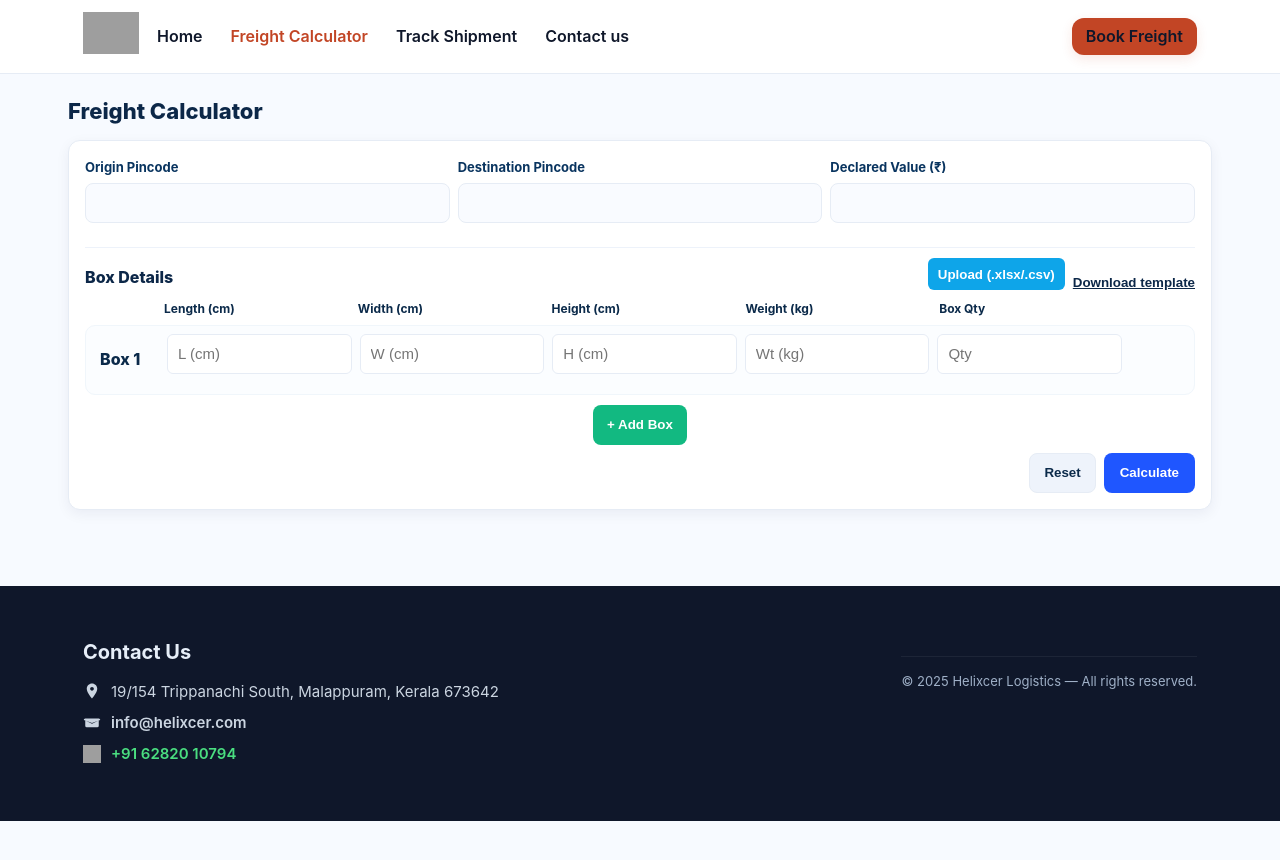
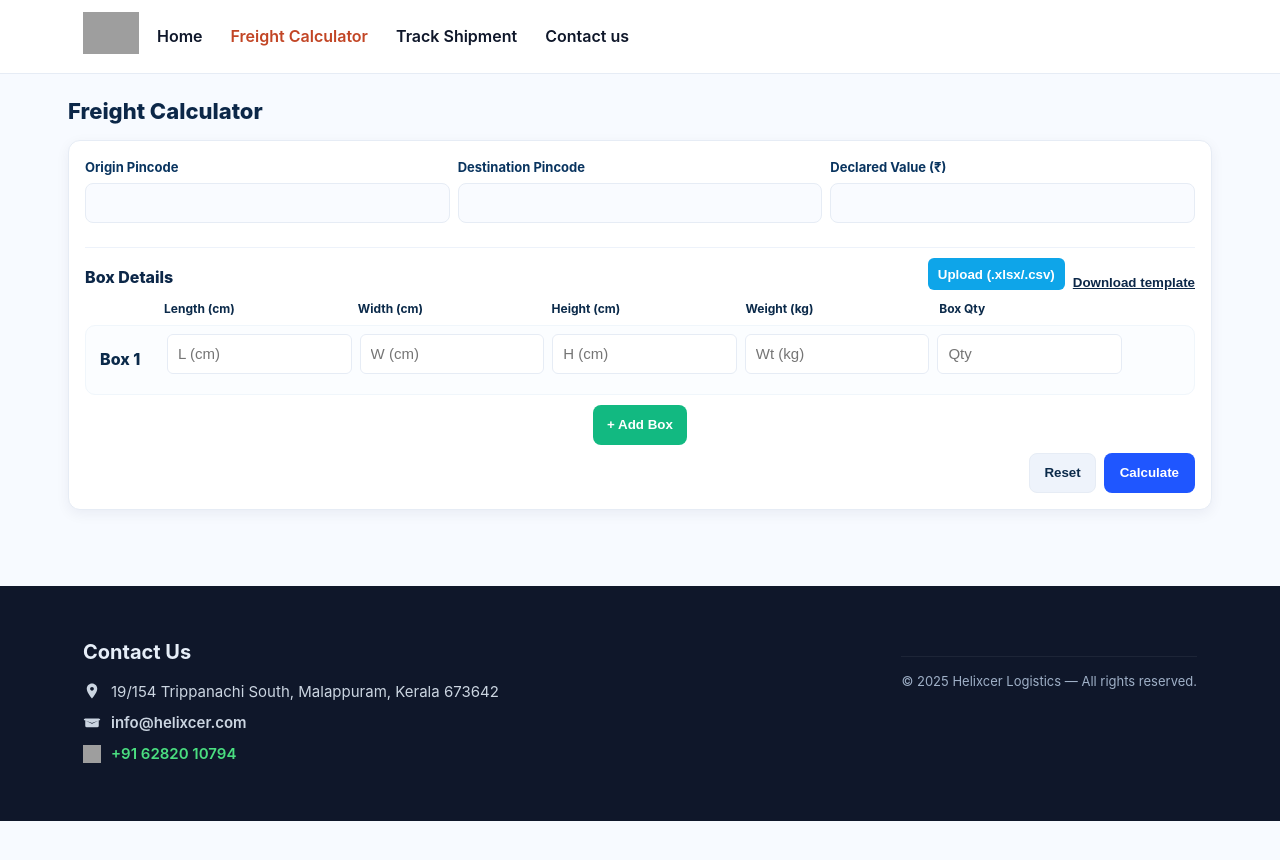
Before and after one commit to nisaran/helixcer-logistics, a Jekyll site: the page built from calculator/index.html, in a window 1280 px wide. Shown: the top 860 px of the page. Built offline with Jekyll 4.4.1, drawn with Linux system fonts in a browser that asks for light colours; grey boxes are pictures that could not be loaded.

Commit message:
Update header.html

```diff
--- a/_includes/header.html
+++ b/_includes/header.html
@@ -40,16 +40,8 @@
             Contact us
           </a>
         </li>
-           </ul>
-
-      <!-- BOOK FREIGHT BUTTON (kept inside nav, after the menu list) -->
-      <a class="book-btn"
-         href="https://wa.me/916282010794?text=Hi%2C%20I%20want%20to%20book%20a%20freight%20service%20from%20Helixcer"
-         target="_blank" rel="noopener">
-        Book Freight
-      </a>
+      </ul>
     </nav>
-
 
   </div>
 
```
